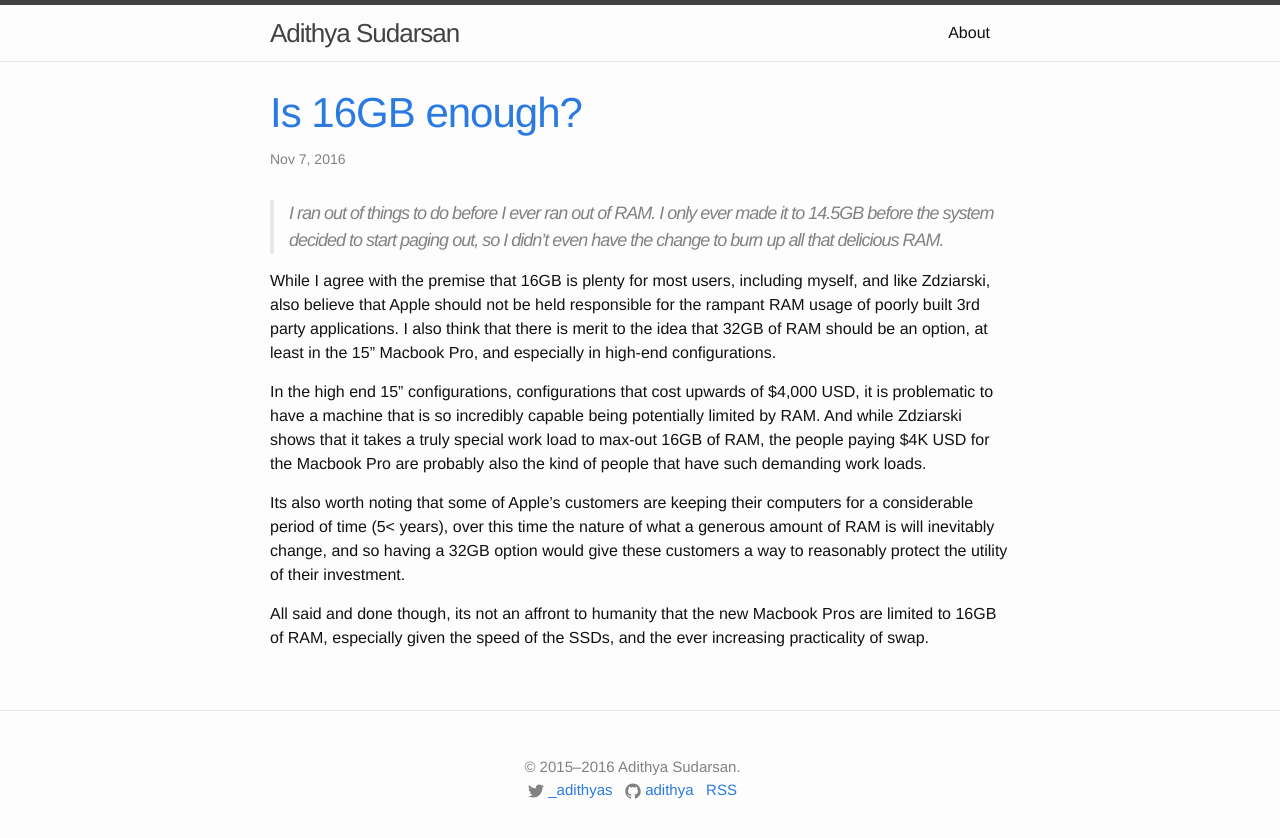
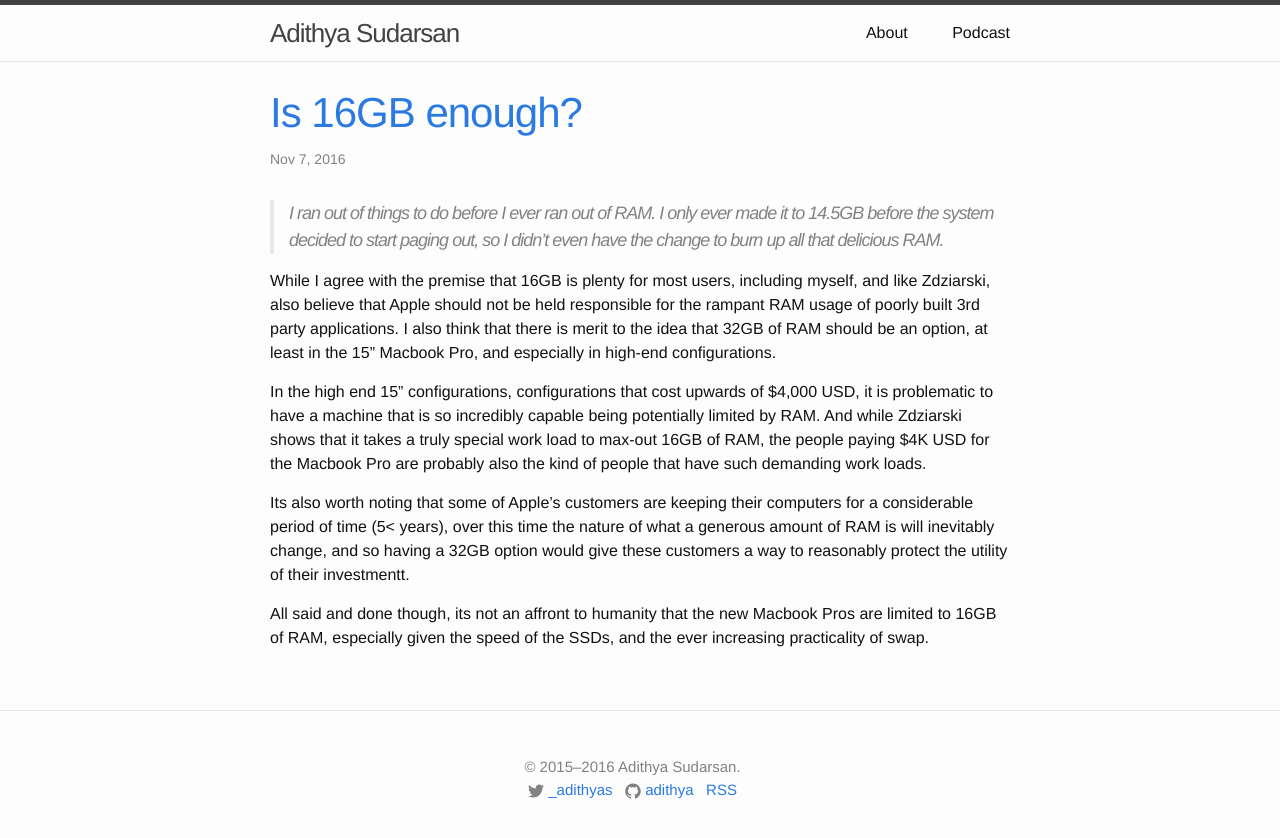
Before and after one commit to adithya/adithya.github.io, a Jekyll site: the page built from _posts/2016-11-07-zdziarski-is-16gb-enough.md, in a window 1280 px wide. Shown: the top 838 px of the page. Built offline with Jekyll 4.4.1, drawn with Linux system fonts in a browser that asks for light colours.

Commit message:
Podcast link in header

```diff
--- a/_includes/header.html
+++ b/_includes/header.html
@@ -19,7 +19,8 @@
           <a class="page-link" href="{{ my_page.url | prepend: site.baseurl }}">{{ my_page.title }}</a>
           {% endif %}
         {% endfor %}
-      </div>
+		<a class="page-link" href="https://halfwaypoint.github.io">Podcast</a>
+	   </div>
     </nav>
 
   </div>
--- a/_posts/2016-11-07-zdziarski-is-16gb-enough.md
+++ b/_posts/2016-11-07-zdziarski-is-16gb-enough.md
@@ -13,6 +13,6 @@ While I agree with the premise that 16GB is plenty for most users, including mys
 
 In the high end 15" configurations, configurations that cost upwards of $4,000 USD, it is problematic to have a machine that is so incredibly capable being potentially limited by RAM. And while Zdziarski shows that it takes a truly special work load to max-out 16GB of RAM, the people paying $4K USD for the Macbook Pro are probably also the kind of people that have such demanding work loads.
 
-Its also worth noting that some of Apple's customers are keeping their computers for a considerable period of time (5< years), over this time the nature of what a generous amount of RAM is will inevitably change, and so having a 32GB option would give these customers a way to reasonably protect the utility of their investment.
+Its also worth noting that some of Apple's customers are keeping their computers for a considerable period of time (5< years), over this time the nature of what a generous amount of RAM is will inevitably change, and so having a 32GB option would give these customers a way to reasonably protect the utility of their investmentt.
 
 All said and done though, its not an affront to humanity that the new Macbook Pros are limited to 16GB of RAM, especially given the speed of the SSDs, and the ever increasing practicality of swap.
```
Also changed, not shown: 1 other file.
